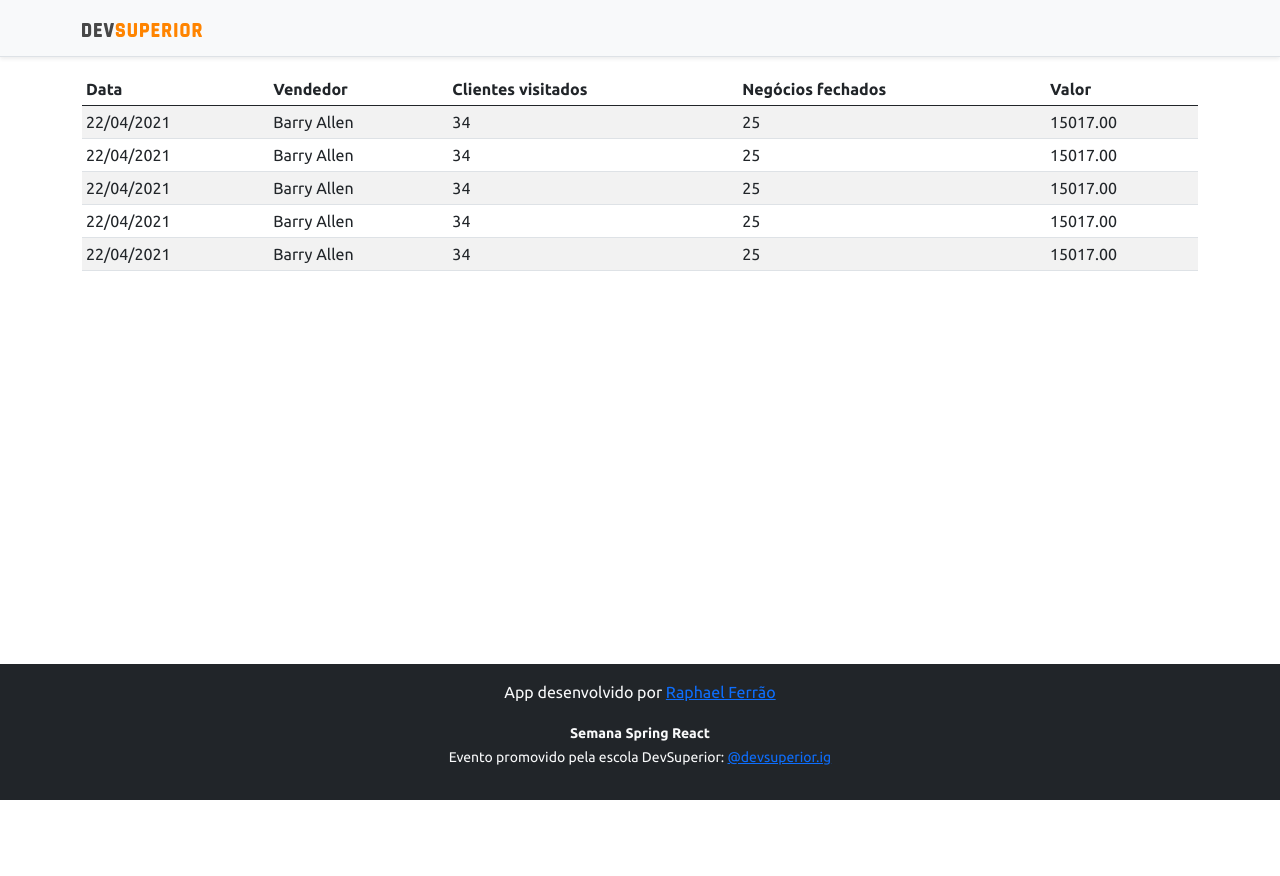
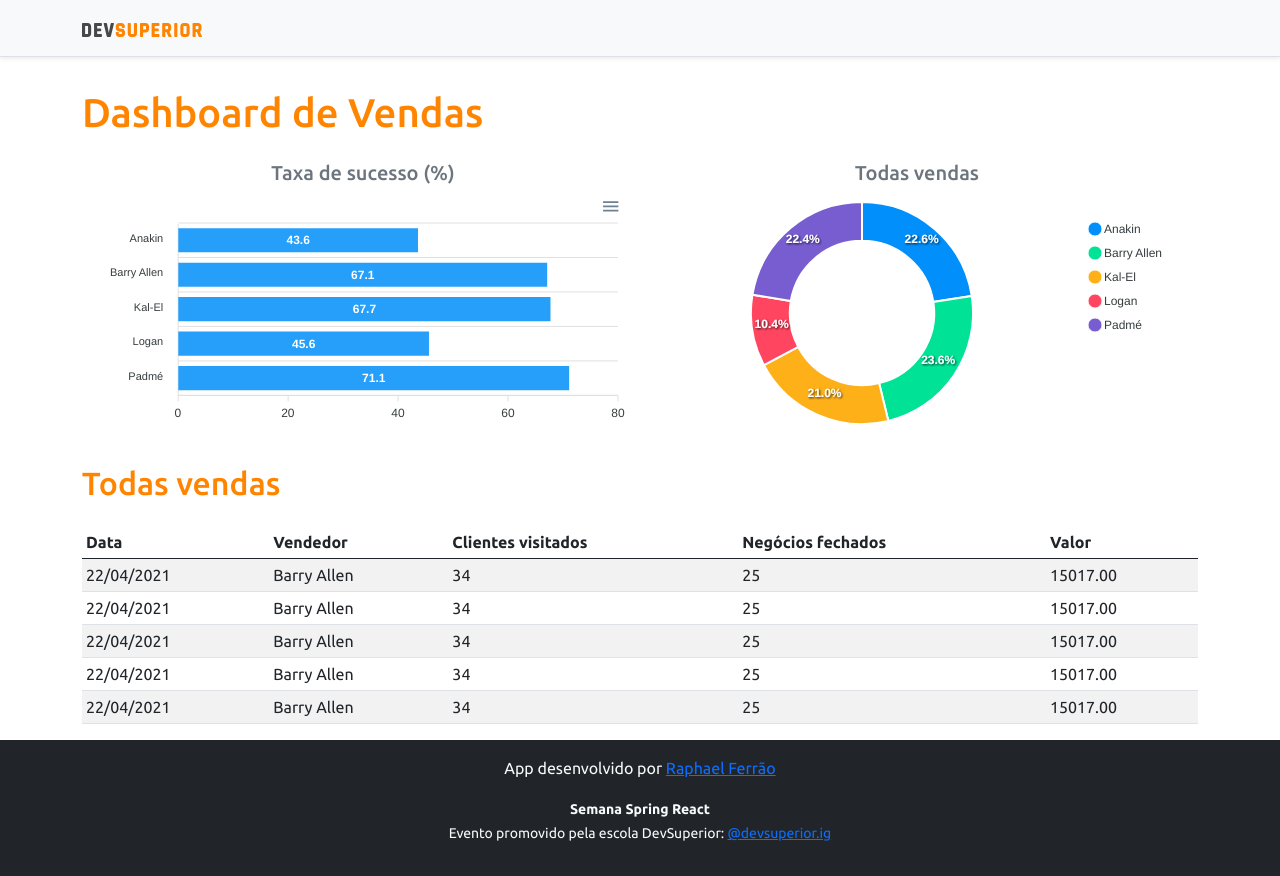
Before and after one commit to raphaelferrao/proj-sds3-springboot-react, a React (Create React App) app in the folder frontend/: page / in a window 1280 px wide. Before the commit the page ends 800 px from the top, so only its background shows below. Built offline with nearby package versions, Linux system fonts and the light colour scheme.

Commit message:
Static charts

```diff
--- a/frontend/package.json
+++ b/frontend/package.json
@@ -10,8 +10,10 @@
     "@types/node": "^12.0.0",
     "@types/react": "^17.0.0",
     "@types/react-dom": "^17.0.0",
+    "apexcharts": "^3.26.1",
     "bootstrap": "^5.0.0",
     "react": "^17.0.2",
+    "react-apexcharts": "^1.3.9",
     "react-dom": "^17.0.2",
     "react-scripts": "4.0.3",
     "typescript": "^4.1.2",
--- a/frontend/src/App.tsx
+++ b/frontend/src/App.tsx
@@ -1,4 +1,6 @@
+import BarChart from "components/BarChart";
 import DataTable from "components/DataTable";
+import DonutChart from "components/DonutChart";
 import Footer from "components/Footer";
 import NavBar from "components/NavBar";
 import React from "react";
@@ -8,6 +10,23 @@
     <>
       <NavBar />
       <div className="container">
+        <h1 className="text-primary py-3">Dashboard de Vendas</h1>
+
+        <div className="row px-3">
+          <div className="col-sm-6" >
+            <h5 className="text-center text-secondary">Taxa de sucesso (%)</h5>
+            <BarChart />
+          </div>
+          <div className="col-sm-6" >
+            <h5 className="text-center text-secondary">Todas vendas</h5>
+            <DonutChart />
+          </div>
+        </div>
+
+        <div className="py-3">
+          <h2 className="text-primary">Todas vendas</h2>
+        </div>
+
         <DataTable />
       </div>
       <Footer />
--- /dev/null
+++ b/frontend/src/components/BarChart/index.tsx
@@ -0,0 +1,35 @@
+import Chart from 'react-apexcharts';
+
+const BarChart = () => {
+
+    const options = {
+        plotOptions: {
+            bar: {
+                horizontal: true,
+            }
+        },
+    };
+
+    const mockData = {
+        labels: {
+            categories: ['Anakin', 'Barry Allen', 'Kal-El', 'Logan', 'Padmé']
+        },
+        series: [
+            {
+                name: "% Sucesso",
+                data: [43.6, 67.1, 67.7, 45.6, 71.1]
+            }
+        ]
+    };
+
+    return (
+        <Chart
+            options={{ ...options, xaxis: mockData.labels }}
+            series={mockData.series}
+            type="bar"
+            height="240"
+        />
+    )
+}
+
+export default BarChart;
--- /dev/null
+++ b/frontend/src/components/DonutChart/index.tsx
@@ -0,0 +1,25 @@
+import Chart from 'react-apexcharts';
+
+const DonutChart = () => {
+    const mockData = {
+        series: [477138, 499928, 444867, 220426, 473088],
+        labels: ['Anakin', 'Barry Allen', 'Kal-El', 'Logan', 'Padmé']
+    }
+
+    const options = {
+        legend: {
+            show: true
+        }
+    }
+
+    return (
+        <Chart
+            options={{ ...options, labels: mockData.labels }}
+            series={mockData.series}
+            type="donut"
+            height="240"
+        />
+    )
+}
+
+export default DonutChart;
```
Also changed, not shown: 1 other file (tests, documents, lock files or other folders).
